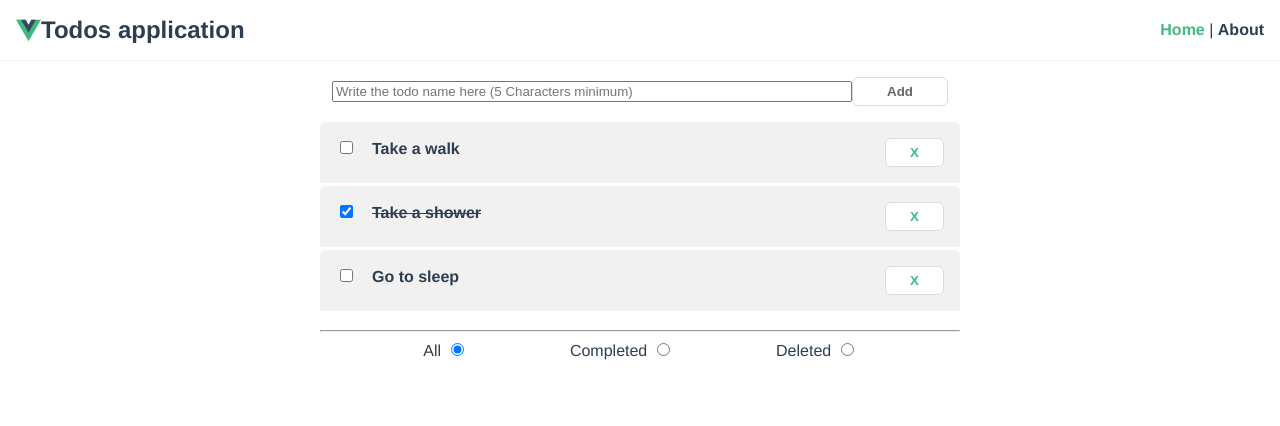
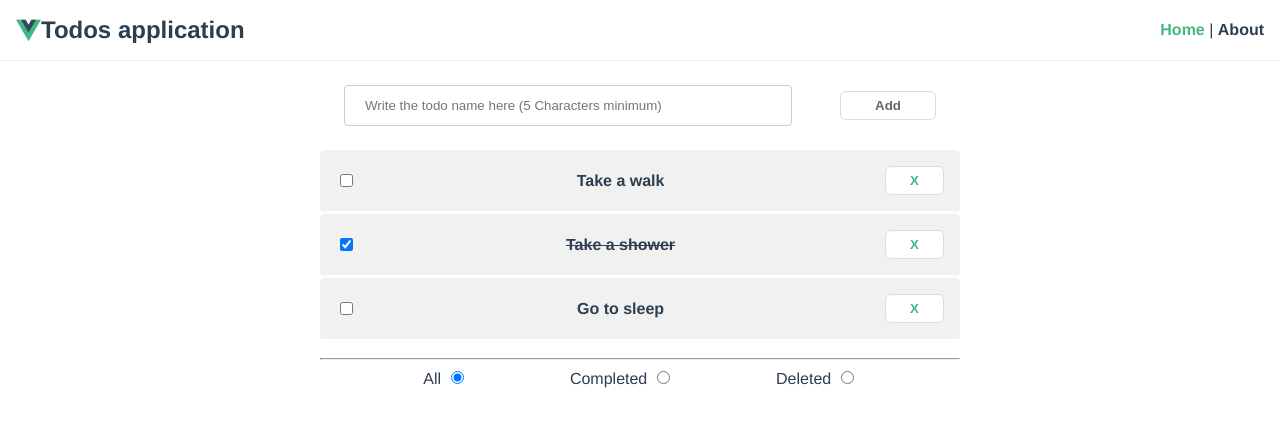
Before and after one commit to pillowslept/vuejs-example, a Vue app: page / in a window 1280 px wide. Shown: the top 426 px of the page. Built offline with nearby package versions, Linux system fonts and the light colour scheme.

Commit message:
Add and delete todo implementations.

```diff
--- a/src/components/AddTodo.vue
+++ b/src/components/AddTodo.vue
@@ -1,6 +1,6 @@
 <template>
   <div class="add">
-    <input v-model="name" type="text" placeholder="Write the todo name here (5 Characters minimum)" />
+    <input v-on:keyup.enter="addTodo"  v-model="name" type="text" placeholder="Write the todo name here (5 Characters minimum)" />
     <button :disabled="!isValid" @click="addTodo">Add</button>
   </div>
 </template>
@@ -20,16 +20,30 @@
     },
     methods: {
       addTodo() {
-        this.$emit('addTodo', { name: this.name, isCompleted: false });
-        this.name = '';
+        if (this.isValid) {
+          this.$emit('addTodo', { name: this.name, isCompleted: false });
+          this.name = '';
+        }
       }
     },
   }
 </script>
 
 <style scoped>
-  input {
-    width: 80%;
+  .add {
+    display: flex;
+    justify-content: space-around;
+    align-items: center;
+  }
+
+  input[type=text] {
+    width: 70%;
+    padding: 12px 20px;
+    margin: 8px 0;
+    display: inline-block;
+    border: 1px solid #ccc;
+    border-radius: 4px;
+    box-sizing: border-box;
   }
 
   button {
--- /dev/null
+++ b/src/components/Message.vue
@@ -0,0 +1,20 @@
+<template>
+  <div class="container">
+    <h2>{{ msg }}</h2>
+  </div>
+</template>
+
+<script>
+export default {
+  name: 'Message',
+  props: {
+    msg: String
+  }
+}
+</script>
+
+<style scoped>
+  .container {
+    text-align: center;
+  }
+</style>
--- a/src/components/Todo.vue
+++ b/src/components/Todo.vue
@@ -1,9 +1,7 @@
 <template>
   <div class="todo">
-    <div class="info">
-      <input v-model="todo.isCompleted" type="checkbox" />
-      <span class="name" v-bind:class="{ 'completed': todo.isCompleted }">{{ todo.name }}</span>
-    </div>
+    <input v-model="todo.isCompleted" type="checkbox" />
+    <span class="name" v-bind:class="{ 'completed': todo.isCompleted }">{{ todo.name }}</span>
     <button @click="deleteTodo">X</button>
   </div>
 </template>
@@ -24,6 +22,7 @@
   .todo {
     display: flex;
     justify-content: space-between;
+    align-items: center;
     padding: 1rem;
     background-color: #f1f1f1;
     border-bottom: 3px solid white;
@@ -33,6 +32,7 @@
   .name {
     font-weight: bold;
     margin-left: 1rem;
+    margin-right: 1rem;
   }
 
   .completed {
--- a/src/components/TodosList.vue
+++ b/src/components/TodosList.vue
@@ -1,7 +1,7 @@
 <template>
   <div class="todos">
     <div v-bind:key="todo.id" v-for="todo in todos">
-      <Todo v-bind:todo="todo" />
+      <Todo v-bind:todo="todo" v-on:deleteTodo="deleteTodo" />
     </div>
   </div>
 </template>
@@ -14,6 +14,11 @@
     props: ['todos'],
     components: {
       Todo,
+    },
+    methods: {
+      deleteTodo(todo) {
+        this.$emit('deleteTodo', todo);
+      }
     }
   }
 </script>
--- a/src/views/Home.vue
+++ b/src/views/Home.vue
@@ -1,7 +1,8 @@
 <template>
   <div class="home">
     <AddTodo v-on:addTodo="addTodo" />
-    <TodosList v-bind:todos="todos" />
+    <TodosList v-bind:todos="todos" v-on:deleteTodo="deleteTodo" />
+    <Message v-if="!todos.length" msg="What's to be done" />
     <hr />
     <TodoActions />
   </div>
@@ -12,6 +13,7 @@
 import AddTodo from '@/components/AddTodo'
 import TodosList from '@/components/TodosList'
 import TodoActions from '@/components/TodoActions'
+import Message from '@/components/Message'
 
 export default {
   name: 'Home',
@@ -40,13 +42,14 @@ export default {
     AddTodo,
     TodoActions,
     TodosList,
+    Message,
   },
   methods: {
     addTodo(todo) {
       this.todos = [...this.todos, { ...todo, id: Math.floor(Math.random() * 100) }]
     },
     deleteTodo(todo) {
-      this.todos = this.filter(({ id }) => id !== todo.id);
+      this.todos = this.todos.filter(({ id }) => id !== todo.id);
     }
   }
 }
```
